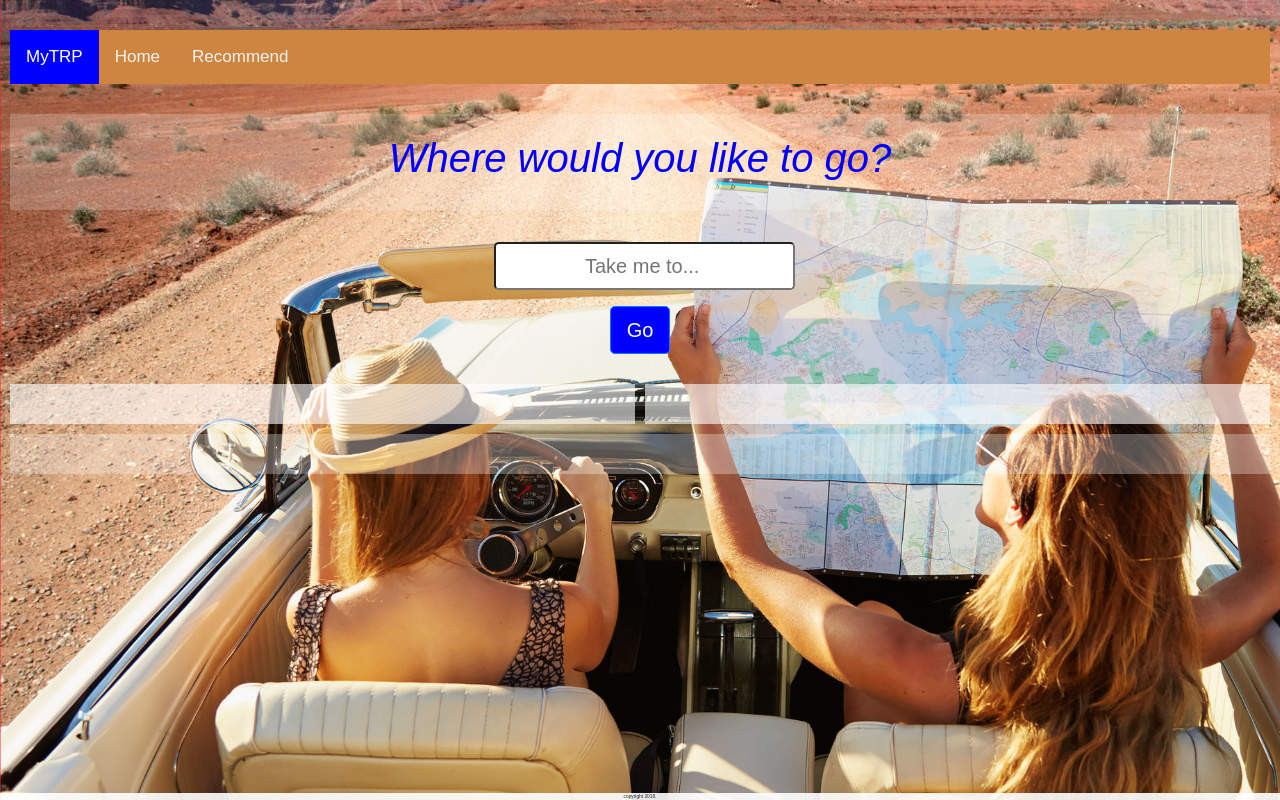
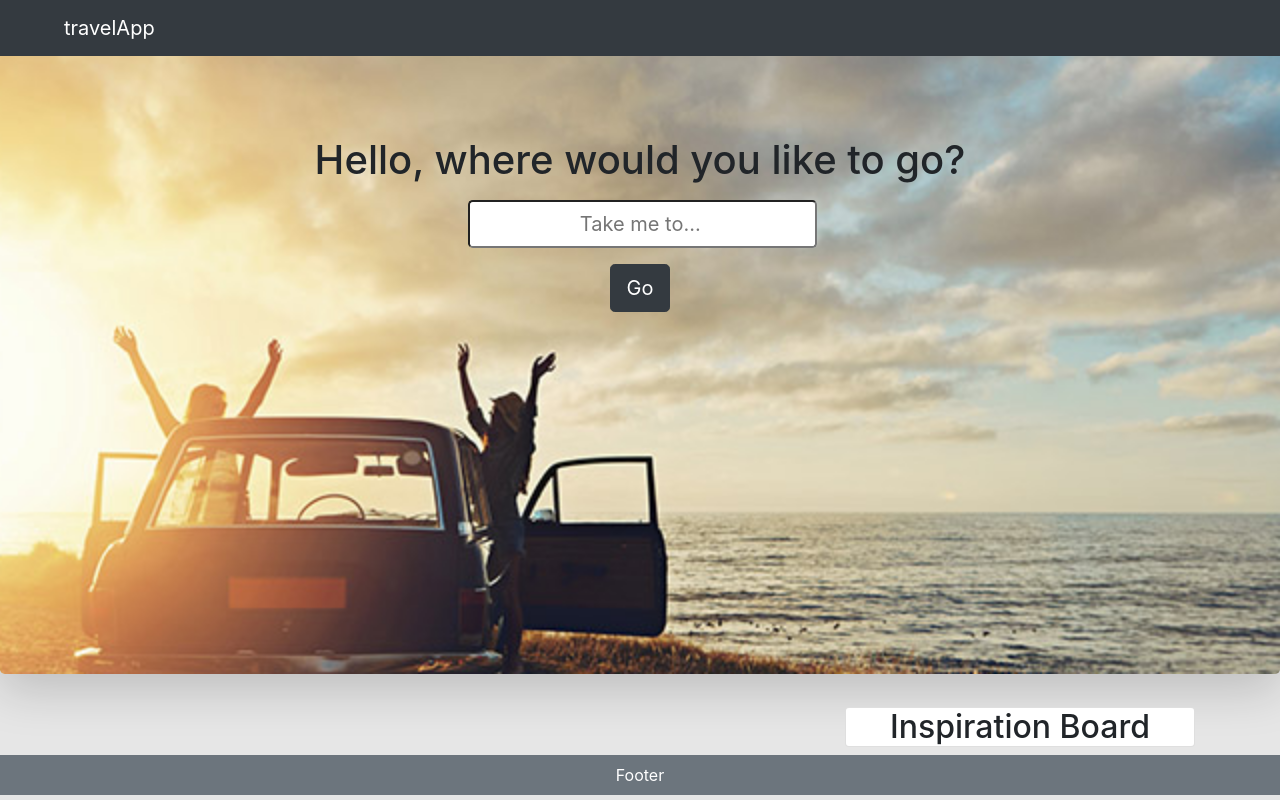
Before and after one commit to mlegrange15/travelApp, a plain HTML site: page index.html in a window 1280 px wide. Drawn offline with nearby package versions, Linux system fonts and the light colour scheme; no server answers.

Commit message:
changed the ui to cards

```diff
--- a/index.html
+++ b/index.html
@@ -4,7 +4,7 @@
 <head>
     <meta charset="utf-8" />
     <meta http-equiv="X-UA-Compatible" content="IE=edge">
-    <title>MyTRP</title>
+    <title>travelApp</title>
     <meta name="viewport" content="width=device-width, initial-scale=1">
     <!-- Bootstrap CSS -->
     <link rel="stylesheet" href="https://stackpath.bootstrapcdn.com/bootstrap/4.1.1/css/bootstrap.min.css" integrity="sha384-WskhaSGFgHYWDcbwN70/dfYBj47jz9qbsMId/iRN3ewGhXQFZCSftd1LZCfmhktB"
@@ -12,163 +12,74 @@
     <link rel="stylesheet" type="text/css" media="screen" href="style.css" />
 
 </head>
+<header>
+    <nav class="navbar navbar-expand-md navbar-dark fixed-top bg-dark" id="nav">
+        <a class="navbar-brand mr-5 ml-5" href="#">travelApp</a>
+        <button class="navbar-toggler" type="button" data-toggle="collapse" data-target="#navbarCollapse" aria-controls="navbarCollapse"
+            aria-expanded="false" aria-label="Toggle navigation">
+            <span class="navbar-toggler-icon"></span>
+        </button>
+        <!-- <div class="collapse navbar-collapse" id="navbarCollapse">
+            <ul class="navbar-nav mr-auto">
+                <li class="nav-item active">
+                    <a class="nav-link" href="#about">About</a>
+                </li>
+                <li class="nav-item">
+                    <a class="nav-link" href="#portfolio">Portfolio</a>
+                </li>
+            </ul>
+        </div> -->
+    </nav>
+</header>
 
 <body>
-    <style>
-        .grid-container {
-            display: grid;
-            grid-template-columns: auto auto auto;
-            grid-gap: 10px;
-            /* background-color: #2196F3; */
-            padding: 10px;
-        }
 
-        .grid-container>div {
-            /* background-color: rgba(255, 255, 255, 0.8); */
-            text-align: center;
-            padding: 20px 0;
-            font-size: 30px;
-        }
-
-        .item1 {
-            grid-column-start: 1;
-            grid-column-end: 7;
-        }
-
-        /* .item2 {
-            grid-column-start: 5;
-            grid-column-end: 7;
-        } */
-
-        .item3 {
-            background-color: rgba(255, 255, 255, 0.2);
-            color: blue;
-            grid-column-start: 1;
-            grid-column-end: 7;
-        }
-
-        .item4 {
-            grid-column-start: 1;
-            grid-column-end: 7;
-        }
-
-        .item5 {
-            grid-column-start: 1;
-            grid-column-end: 7;
-        }
-
-        .item6 {
-            background-color: rgba(255, 255, 255, 0.6);
-            grid-column-start: 1;
-            grid-column-end: 4;
-        }
-
-        .item7 {
-            background-color: rgba(255, 255, 255, 0.6);
-            grid-column-start: 4;
-            grid-column-end: 7;
-        }
-
-        .item8 {
-            background-color: rgba(255, 255, 255, 0.3);
-            grid-column-start: 1;
-            grid-column-end: 7;
-        }
-
-        .item9 {
-            background-color: rgba(255, 255, 255, 0.4);
-            grid-column-start: 1;
-            grid-column-end: 7;
-        }
-    </style>
-    <div class="grid-container">
-        <!-- this is the styling just for the nav within grid1 -->
-        <style>
-            body {
-                margin: 0;
-                font-family: Arial, Helvetica, sans-serif;
-            }
-
-            .topnav {
-                overflow: hidden;
-                background-color: peru;
-            }
-
-            .topnav a {
-                float: left;
-                color: #f2f2f2;
-                text-align: center;
-                padding: 14px 16px;
-                text-decoration: none;
-                font-size: 17px;
-            }
-
-            .topnav a:hover {
-                background-color: #ddd;
-                color: blue;
-            }
-
-            .topnav a.active {
-                background-color: blue;
-                color: white;
-            }
-
-            #go-button {
-                background-color: blue;
-            }
-
-        </style>
-        <div class="item1">
-            <div class="topnav">
-                <a class="active" href="#home">MyTRP</a>
-                <a href="">Home</a>
-                <a href="personalize.html">Recommend</a>
-
-            </div>
-        </div>
-
-        <div class="item3 text-success" text-align: center>
-            <h1>
-                <em>Where would you like to go?</em>
-            </h1>
-        </div>
-
-        <div class="item4">
+    <section class="jumbotron text-center shadow-lg mt-4" id="search-section">
+        <div class="container">
+            <h1 class="jumbotron-heading mt-5">Hello, where would you like to go?</h1>
             <form>
-                <div class="form-group text-center">
+                <div class="form-group text-center mt-3">
                     <label for="searchQuery"></label>
                     <input type="search" class="form-control-lg text-center" id="searchInput" placeholder="Take me to..." required>
                 </div>
-                <div class="item5">
-                    <button type="submit" class="btn btn-primary btn-lg" id="go-button" style="display: block; margin: 0 auto;">Go</button>
+                <div>
+                    <button type="submit" class="btn btn-dark btn-lg" id="go-button" style="display: block; margin: 0 auto;">Go</button>
                 </div>
             </form>
         </div>
+    </section>
 
-        <div class="item6">
-            <!-- grid6 will contain the YouTube video results -->
-            <div id="trending-videos"></div>
-        </div>
-        <div class="item7">
-            <!-- grid7 will contain the YouTube hotel video results -->
-            <div id="hotel-videos"></div>
+    <div data-spy="scroll" data-target="#search-section" data-offset="0" class="container" id="results">
+
+            <div class="row" >
+                <div class="col-md-4">
+                    <div id="trending-videos"></div>
+                </div>
+                <div class="col-md-4">
+                        <div id="hotel-videos"></div>
+                </div>
+                <div class="col-md-4">
+                    <div class="row">
+                        <div class="col-md-12">
+                            <div id="map"></div>
+                        </div>
+                    </div>
+                    <div class="row">
+                        <div class="col-md-12">
+                            <div id="most-liked-header"></div>
+                            <div class="form-inline" id="most-liked"></div>
+                        </div>
+                    </div>
+                </div>
+            </div>
+
         </div>
 
-        <div class="item8" text-align: center>
-            <!-- grid8 will contain the GoogleMaps result -->
-            <div id="map"></div>
-        </div>
-        <div class="item9 mx-auto" text-align: center>
-            <!--  grid9 will contain the videos that are liked by the user from grid 6 -->
-            <div id="most-liked-header"></div>
-            <div class="form-inline" id="most-liked"></div>
-        </div>
+    <!-- Sticky Footer -->
+    <footer>
+        <div class="text-white text-center bg-secondary p-2">Footer</div>
+    </footer>
 
-    </div>
-    <!--  footer will contain copyright and a badass message just because -->
-    <footer class="footer">
-        copyright 2018.
-    </footer>
 
     <!-- Link to Fontawesome -->
     <link rel="stylesheet" href="https://use.fontawesome.com/releases/v5.1.0/css/all.css" integrity="sha384-lKuwvrZot6UHsBSfcMvOkWwlCMgc0TaWr+30HWe3a4ltaBwTZhyTEggF5tJv8tbt"
--- a/index.js
+++ b/index.js
@@ -33,6 +33,8 @@ var chosenVideos = [];
 // on click of the go button run this function
 $("#go-button").on("click", function (event) {
   event.preventDefault();
+
+  location.hash = "#results";
   // clear the html by dumping all divs
   $("#trending-videos").empty();
   $("#hotel-videos").empty();
@@ -42,18 +44,16 @@ $("#go-button").on("click", function (event) {
   // grab user input from search bar
   var searchTerm = $("#searchInput").val().trim();
   // use search term to populate the google map and append it to the html
-  var mapHeader = $("<h1>Map</h1>");
-  var mapDiv = $("<div>");
-  var createMapIFrame = $('<br><iframe width="600" height="450" frameborder="0" style="border:0" src="https://www.google.com/maps/embed/v1/place?key=AIzaSyBS3FvqZVEgJ8qa6IKSMfTlgN5kTx09uW4&q=' + searchTerm + '"allowfullscreen"></iframe>');
+  var mapDiv = $('<div class="mb-3">');
+  var createMapIFrame = $('<iframe class="shadow" width="350" height="300" frameborder="0" style="border:0" src="https://www.google.com/maps/embed/v1/place?key=AIzaSyBS3FvqZVEgJ8qa6IKSMfTlgN5kTx09uW4&q=' + searchTerm + '"allowfullscreen"></iframe>');
   mapDiv.append(createMapIFrame);
-  $("#map").prepend(mapHeader);
   $("#map").append(mapDiv);
   // add headers to each section
-  var trendingHeader = $("<h1>What's Trending</h1>");
+  var trendingHeader = $('<h2 class="card shadow rounded text-center">Trending</h2>');
   $("#trending-videos").prepend(trendingHeader);
-  var hotelHeader = $("<h1>Hotel Info</h1>");
+  var hotelHeader = $('<h2 class="card shadow rounded text-center">Hotel Info</h2>');
   $("#hotel-videos").prepend(hotelHeader);
-  var inspoHeader = $("<h1>My Inspiration Board</h1>");
+  var inspoHeader = $('<h2 class="card shadow rounded text-center">Inspiration Board</h2>');
   $("#most-liked-header").prepend(inspoHeader);
 
   // clear out the user input from search field
@@ -62,7 +62,7 @@ $("#go-button").on("click", function (event) {
   // setting a index that will count so we can iterate and assign unique ids to each video
 var trendingIndex = 0;
   // youtube api call to go grab trending vidoes
-  var trendingQueryURL = "https://www.googleapis.com/youtube/v3/search?part=snippet&q=things+to+do+in+" + searchTerm + "&type=video&videoCaption=closedCaption&maxResults=3&key=placeholderkey";
+  var trendingQueryURL = "https://www.googleapis.com/youtube/v3/search?part=snippet&q=things+to+do+in+" + searchTerm + "&type=video&videoCaption=closedCaption&maxResults=3&key=AIzaSyDkyhWrY5vrU3x1xIKmzlyjaKX3mBGKTJ8";
   // ajax call retuerning those results from youtube
   $.ajax({
     url: trendingQueryURL,
@@ -80,9 +80,9 @@ var trendingIndex = 0;
 
 
       // creation of elements
-  var trendingVideosDiv = $("<div>");
-  var trendingButtons = $('<br><button type=submit id="heart-' + trendingIndex + '"alt=' + trendingVideoResults + ' class="btn btn-primary btn-lg"><i class="far fa-heart"></i></button> <button type=submit class="btn btn-danger btn-lg"><i class="fa fa-frown"></i></button><br><br>');
-  var createTrendingIFrame = $('<iframe width="500" height="315" src="https://www.youtube.com/embed/' + trendingVideoResults + ' "frameborder="0" allow="autoplay; encrypted-media" allowfullscreen></iframe>');
+  var trendingVideosDiv = $('<div class="card shadow mb-3 p-2">');
+  var trendingButtons = $('<div class="mt-3"><button type=submit id="heart-' + trendingIndex + '"alt=' + trendingVideoResults + ' class="btn btn-primary btn-lg"><i class="far fa-heart"></i></button> <button type=submit class="btn btn-danger btn-lg"><i class="fa fa-frown"></i></button></div>');
+  var createTrendingIFrame = $('<div class="embed-responsive embed-responsive-16by9"><iframe class="shadow" width="350" height="230" src="https://www.youtube.com/embed/' + trendingVideoResults + ' "frameborder="0" allow="autoplay; encrypted-media" allowfullscreen></iframe></div>');
   // adding created elements to html
   trendingVideosDiv.append(trendingButtons);
   trendingVideosDiv.prepend(createTrendingIFrame);
@@ -131,9 +131,9 @@ var hotelIndex = 4;
 
 
 // creaiton of elements
-var hotelVideosDiv = $("<div>");
-var hotelButtons = $('<br><button type=submit id="heart-' + hotelIndex + '"alt=' + hotelVideoResults + ' class="btn btn-primary btn-lg"><i class="far fa-heart"></i></button> <button type=submit class="btn btn-danger btn-lg"><i class="fa fa-frown"></i></button><br><br>');
-var createHotelIFrame = $('<iframe width="500" height="315" src="https://www.youtube.com/embed/' + hotelVideoResults + ' "frameborder="0" allow="autoplay; encrypted-media" allowfullscreen></iframe>');
+var hotelVideosDiv = $('<div class="card shadow mb-3 p-2">');
+var hotelButtons = $('<div class="mt-3"><button type=submit id="heart-' + hotelIndex + '"alt=' + hotelVideoResults + ' class="btn btn-primary btn-lg"><i class="far fa-heart"></i></button> <button type=submit class="btn btn-danger btn-lg"><i class="fa fa-frown"></i></button></div>');
+var createHotelIFrame = $('<div class="embed-responsive embed-responsive-16by9"><iframe width="350" height="230" src="https://www.youtube.com/embed/' + hotelVideoResults + ' "frameborder="0" allow="autoplay; encrypted-media" allowfullscreen></iframe></div>');
 // adding created elements to html
 hotelVideosDiv.append(hotelButtons);
 hotelVideosDiv.prepend(createHotelIFrame);
@@ -167,10 +167,10 @@ database.ref('liked').on("child_added", function (childSnapshot) {
   // grab video id from each child in liked
   var videoId = childSnapshot.val().videoId;
   // create elements for each one
-  var likedVideosDiv = $("<div>");
-  var createHotelIFrame = $('<iframe class="mr-1" width="340" height="215" src="https://www.youtube.com/embed/' + videoId + ' "frameborder="0" allow="autoplay; encrypted-media" allowfullscreen></iframe><br>');
+  var likedVideosDiv = $('<div>');
+  var createLikedIFrame = $('<iframe class="mr-1 shadow=lg" width="170" height="130" src="https://www.youtube.com/embed/' + videoId + ' "frameborder="0" allow="autoplay; encrypted-media" allowfullscreen></iframe><br>');
   // add elements to html
-  likedVideosDiv.prepend(createHotelIFrame);
+  likedVideosDiv.prepend(createLikedIFrame);
   $("#most-liked").append(likedVideosDiv);
 
 })
@@ -187,3 +187,8 @@ $("#searchInput").keyup(function(e) {
   // replaces the specific invalid input with nothing so basically just deletes it
     this.value = this.value.replace(/[^a-zA-Z \t]+/, '');
 });
+
+$(document).ready(function() {
+  var inspoHeader = $('<h2 class="card rounded text-center">Inspiration Board</h2>');
+  $("#most-liked-header").prepend(inspoHeader);
+});
--- a/style.css
+++ b/style.css
@@ -1,108 +1,15 @@
-body {
-    background-image: url(assets/ct-redeye-millennial-travel-trends-20170224\ 2.jpg);
+section {
+    background-image: url(assets/traveling.jpg);
     background-size: cover;
-    min-height: 100%;
-    background-size: cover;
+    background-position: center center;
+    background-repeat: no-repeat;
     background-attachment: fixed;
-    width: 100%;
-}
+    height: 650px;
 
-.nav-link:hover {
-   background-color: rgb(255, 0, 0);
-}
 
-.nav-item mr-5 {
-}
+ }
 
-.active {
-    background-color: rgb(0, 0, 0);
-}
 
-#questions{
-    font: bold;
-    color: rgb(255, 255, 255);
-}
-
-.grid-container {
-    display: grid;
-    grid-template-columns: auto auto auto;
-    grid-gap: 10px;
-    /* background-color: #2196F3; */
-    padding: 10px;
-}
-
-.grid-container>div {
-    /* background-color: rgba(255, 255, 255, 0.8); */
-    text-align: center;
-    padding: 20px 0;
-    font-size: 30px;
-}
-
-.topnav a:hover {
-    background-color: #ddd;
-    color: blue;
-}
-
-.item1 {
-    grid-column-start: 1;
-    grid-column-end: 7;
-}
-
-/* item 2 will be reserved only for personalize.html */
-/* .item2 {
-    grid-column-start: 5;
-    grid-column-end: 7;
-} */
-
-.item3 {
-    background-color: rgba(255, 255, 255, 0.2);
-    color: blue;
-    grid-column-start: 1;
-    grid-column-end: 7;
-}
-
-.item4 {
-    grid-column-start: 1;
-    grid-column-end: 7;
-}
-
-.item5 {
-    grid-column-start: 1;
-    grid-column-end: 7;
-}
-
-.item6 {
-    background-color: rgba(255, 255, 255, 0.6);
-    grid-column-start: 1;
-    grid-column-end: 4;
-}
-
-.item7 {
-    background-color: rgba(255, 255, 255, 0.6);
-    grid-column-start: 4;
-    grid-column-end: 7;
-}
-
-.item8 {
-    background-color: rgba(255, 255, 255, 0.3);
-    grid-column-start: 1;
-    grid-column-end: 7;
-}
-.item9 {
-    background-color: rgba(255, 255, 255, 0.5);
-    grid-column-start: 1;
-    grid-column-end: 7;
-}
-
-h1 {
-    color: blue;
-}
-
-.footer {
-    text-align: center;
-    width: 100%;
-    font-size: 30%;
-    background-color: rgba(255, 255, 255, 0.9);
-    /* padding: 10px; */
-    position: fixed; bottom: 0px;
-}
+ body{
+    background-color: rgba(226, 226, 226, 0.836);
+ }
```
Also changed, not shown: assets/images.jpeg (added), assets/travel.png (added), assets/traveling.jpg (added).
